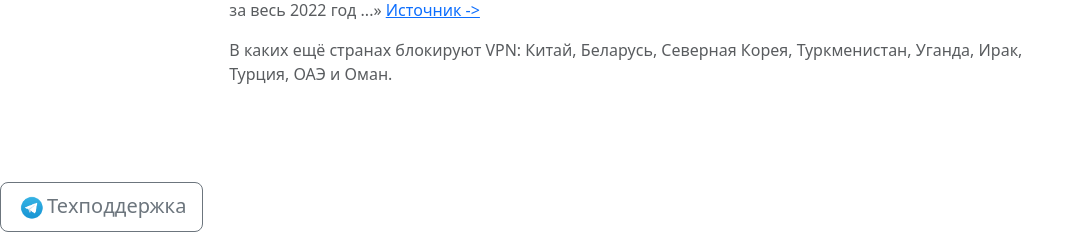
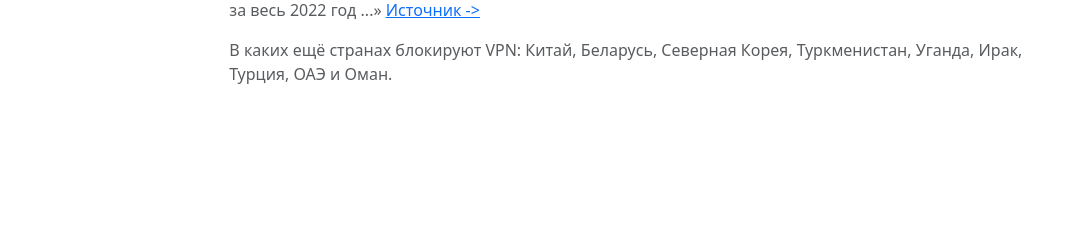
Before and after one commit to Vivatist/vpn_html_django, a Django app: template mainpage/templates/mainpage/index.html in a window 1280 px wide. Shown: the part 1325-1557 px from the top of the page, without its empty margins (0-1084 px from the left). After the commit the page ends 1409 px from the top, so only its background shows below. Run offline with Django 4.2, Linux system fonts and the light colour scheme; the template is opened without the code that fills it: values that come from a table or form of the project are taken from there, others are empty; data comes from the database, SQL or seed files in the repository; parts of the project's set-up code (start-up, migrations or seed data) failed here and were passed over; some libraries are stand-ins or nearby versions.

Commit message:
Убрал лишнюю техподдержку

```diff
--- a/mainpage/templates/mainpage/index.html
+++ b/mainpage/templates/mainpage/index.html
@@ -92,14 +92,6 @@
 
 
 
-
-
-      <section id="support">
-        <div>
-          <div>
-            <a class="btn btn-outline-secondary btn-lg" href="{{ settings.url_support }}"><img style="padding: 3px;" src={% static "mainpage/images/logo_telegram.png" %} width="30" height="30" />Техподдержка</a>
-          </div>
-        </div>
         <!-- Разделитель -->
         <div class="b-example-divider"></div>
       </section>
```
